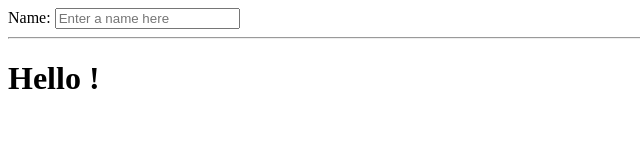
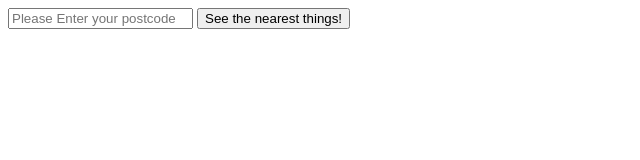
Before and after one commit to Antagonist121/EatSpin, a website: page index.html in a window 1280 px wide. Shown: the whole page, without its empty margins (0-640 px from the left). Drawn offline with nearby package versions, Linux system fonts and the light colour scheme.

Commit message:
Added in the worlds smallest stylesheet and seperate js file. JustEat api access pretty much working, angular is not.

```diff
--- a/index.html
+++ b/index.html
@@ -1,14 +1,20 @@
 <!doctype html>
-    <html ng-app>
+    <html>
       <head>
+      	<link rel = "stylesheet" type = "text/css" href = "stylesheet.css">
         <script src="https://ajax.googleapis.com/ajax/libs/angularjs/1.5.0/angular.min.js"></script>
       </head>
       <body>
-        <div>
-          <label>Name:</label>
-          <input type="text" ng-model="yourName" placeholder="Enter a name here">
-          <hr>
-          <h1>Hello {{yourName}}!</h1>
-        </div>
+
+	  <div ng-app="myApp" ng-controller="customersCtrl">
+	  	<div id = "theButton">
+			  <input type = "text" ng-model="yourPostcode" placeholder="Please Enter your postcode">
+			  <button type = "button" id = "postcodeLauncher" onclick = "doTheThing()">See the nearest things!</button>
+		</div>
+		<div id = "theCode">
+		</div>
+
+	  </div>
+	<script src="index.js"></script>
       </body>
  </html>
--- /dev/null
+++ b/index.js
@@ -0,0 +1,30 @@
+//document.getElementById("postcodeLauncher").onclick = doTheThing();
+
+
+function doTheThing(){
+	var app = angular.module('myApp', []);
+	app.controller('customersCtrl', function($scope, $http){
+
+		$http.defaults.headers.common['Authorization'] = 'Basic VGVjaFRlc3RBUEk6dXNlcjI=';
+		$http.defaults.headers.common['Accept-Tenant'] = 'uk';
+		$http.defaults.headers.common['Accept-Version'] = '2';
+
+		$http.get("http://public.je-apis.com/restaurants?q=ng13gy").then(function(response) {
+			$scope.myData = [];
+			angular.forEach(response, function(value, key) {
+				angular.forEach(value.Restaurants, function(restaurant, key) {
+					this.push(restaurant);
+				}, $scope.myData);
+			});
+		});
+	});
+	var myString =
+		["<ul>",
+		"	<li ng-repeat=\"x in myData\">",
+		"		{{ x.Name }}",
+		"	</li>",
+		"</ul>"].join('\n');
+
+	document.getElementById("theCode").innerHTML = myString;
+	alert("dun");
+}
--- /dev/null
+++ b/stylesheet.css
@@ -0,0 +1,3 @@
+.hidden {
+display:none
+}
```
